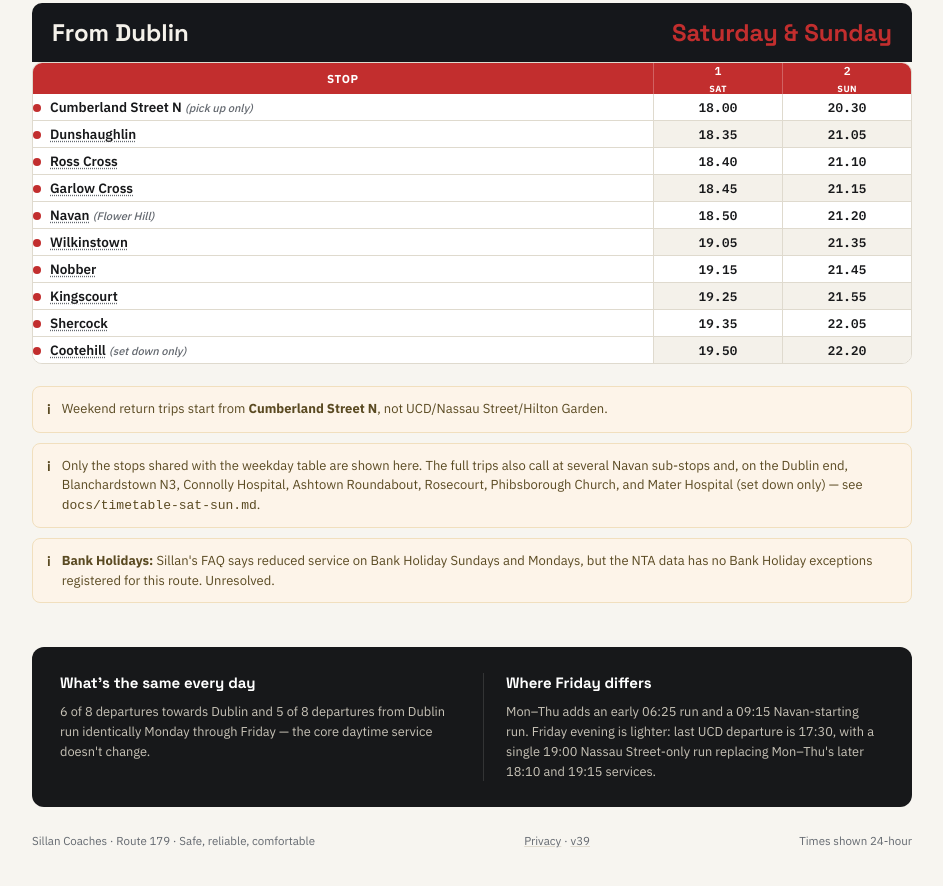
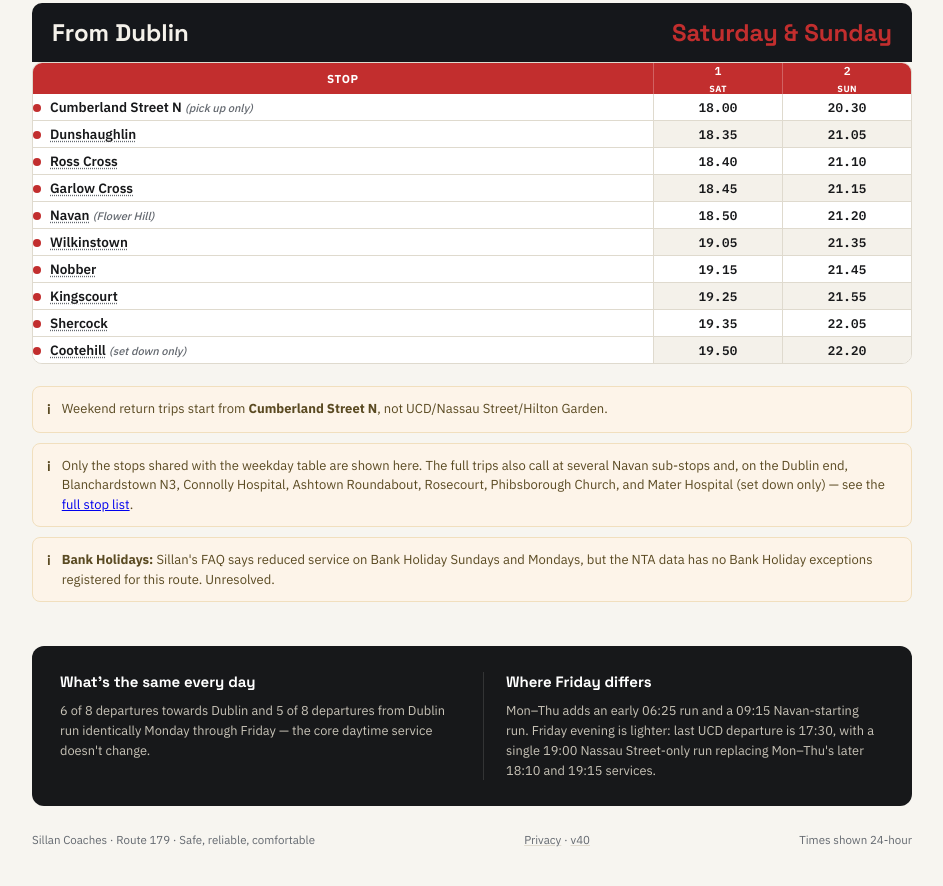
Before and after one commit to brwinnov/sillan, a plain HTML site: page src/index.html in a window 1280 px wide. Shown: the part 1807-2693 px from the top of the page, without its empty margins (168-1111 px from the left). Drawn offline with Linux system fonts and the light colour scheme.

Commit message:
Fix dead docs/ path reference in Sat/Sun notes
The Saturday & Sunday section's notes referenced "docs/timetable-sat-
sun.md" as plain text - not a link, and even if it were, docs/ isn't
served on this static site. Visitors had no way to actually reach it.

Replaced with a real link to the file's GitHub-hosted view, matching
the pattern already used for the footer's changelog link.

Co-Authored-By: Claude Sonnet 5 <noreply@anthropic.com>

```diff
--- a/src/index.html
+++ b/src/index.html
@@ -966,7 +966,7 @@
 
     <div class="notes">
       <div class="note"><span class="mark">i</span><div>Weekend return trips start from <b>Cumberland Street N</b>, not UCD/Nassau Street/Hilton Garden.</div></div>
-      <div class="note"><span class="mark">i</span><div>Only the stops shared with the weekday table are shown here. The full trips also call at several Navan sub-stops and, on the Dublin end, Blanchardstown N3, Connolly Hospital, Ashtown Roundabout, Rosecourt, Phibsborough Church, and Mater Hospital (set down only) — see <code>docs/timetable-sat-sun.md</code>.</div></div>
+      <div class="note"><span class="mark">i</span><div>Only the stops shared with the weekday table are shown here. The full trips also call at several Navan sub-stops and, on the Dublin end, Blanchardstown N3, Connolly Hospital, Ashtown Roundabout, Rosecourt, Phibsborough Church, and Mater Hospital (set down only) — see the <a href="https://github.com/brwinnov/sillan/blob/master/docs/timetable-sat-sun.md" target="_blank" rel="noopener">full stop list</a>.</div></div>
       <div class="note"><span class="mark">i</span><div><b>Bank Holidays:</b> Sillan's FAQ says reduced service on Bank Holiday Sundays and Mondays, but the NTA data has no Bank Holiday exceptions registered for this route. Unresolved.</div></div>
     </div>
   </div>
@@ -1022,7 +1022,7 @@
     <span>Sillan Coaches · Route 179 · Safe, reliable, comfortable</span>
     <span>
       <button class="footer-link" id="privacyToggle" aria-haspopup="dialog" aria-controls="privacyOverlay">Privacy</button>
-      · <a class="footer-link" href="https://github.com/brwinnov/sillan/blob/master/CHANGELOG.md" target="_blank" rel="noopener">v39</a>
+      · <a class="footer-link" href="https://github.com/brwinnov/sillan/blob/master/CHANGELOG.md" target="_blank" rel="noopener">v40</a>
     </span>
     <span>Times shown 24-hour</span>
   </footer>
```
Also changed, not shown: 4 other files.
